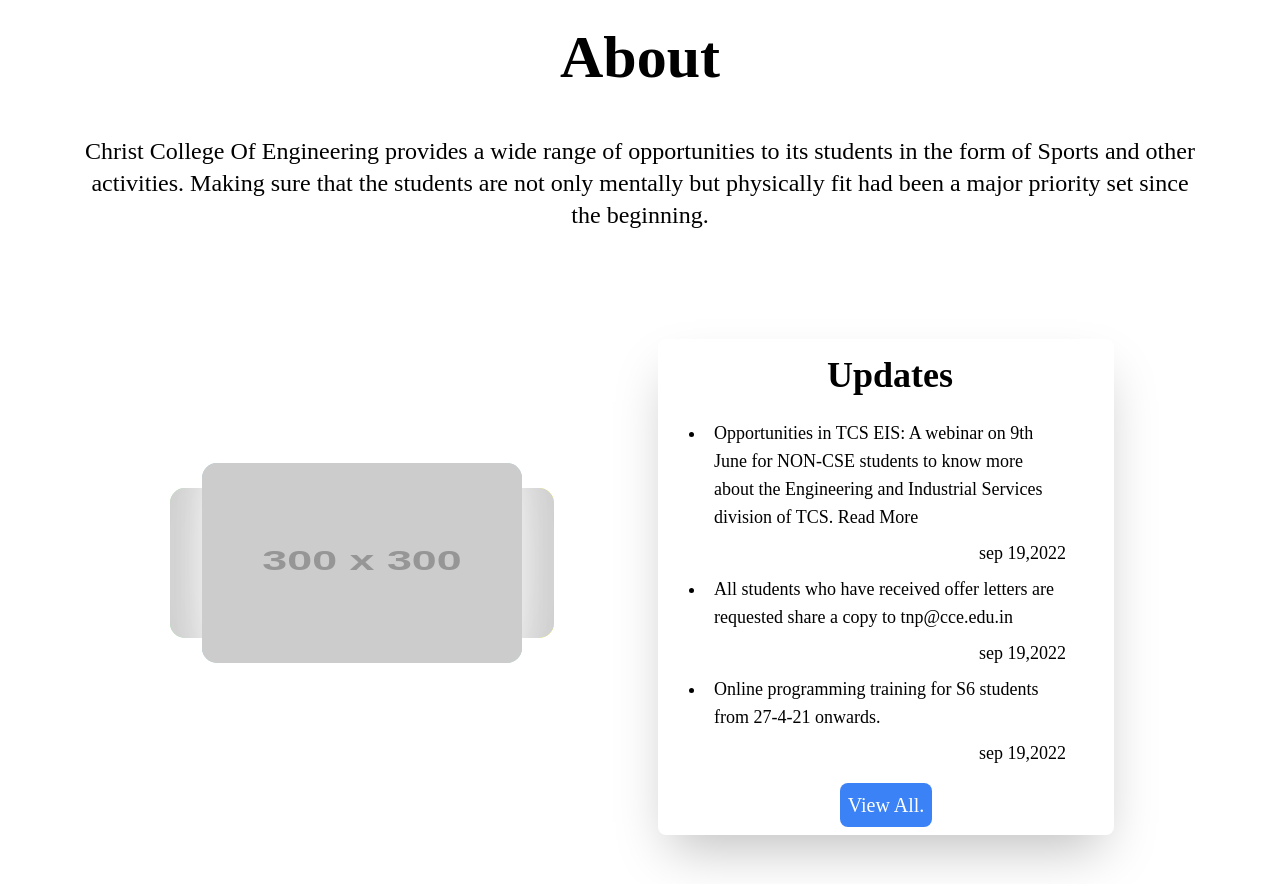
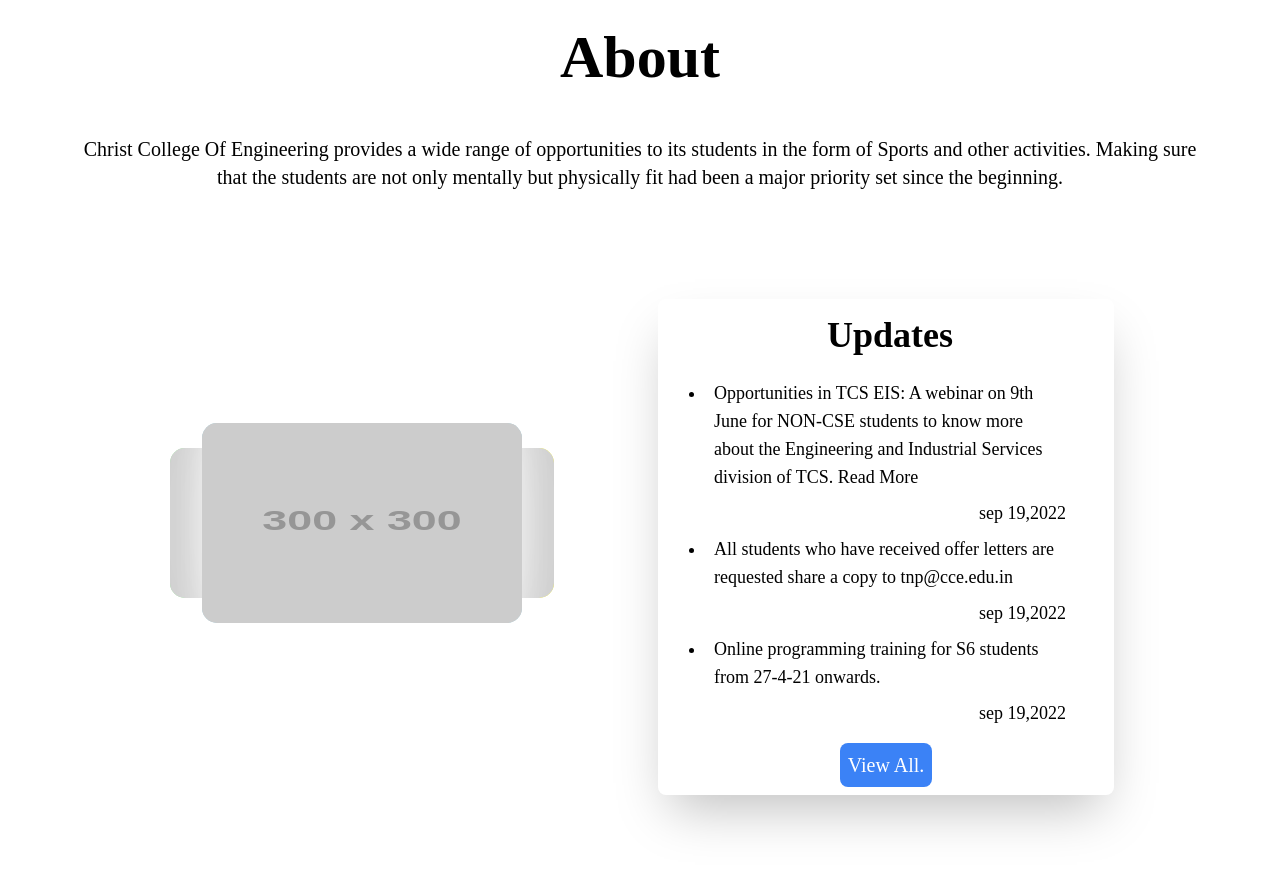
Before and after one commit to AjayVishnuE/Sports-cce, a plain HTML site: page index.html in a window 1280 px wide. Shown: the part 837-1721 px from the top of the page. Drawn offline with nearby package versions, Linux system fonts and the light colour scheme; placeholder pictures from the web are drawn by us.

Commit message:
Update index.html

```diff
--- a/index.html
+++ b/index.html
@@ -23,7 +23,7 @@
     </div>
     <div id="about" class="about py-4 pt-10 px-4">
         <h2 class="text-center text-6xl font-semibold pt-6 pb-12">About</h2>
-        <p class="text-center text-2xl md:px-16 ">Christ College Of Engineering provides a wide range of opportunities to its students in the form of Sports and other activities. Making sure that the students are not only mentally but physically fit had been a major priority set since the beginning.</p>
+        <p class="text-center text-xl sm:text-md md:px-16 ">Christ College Of Engineering provides a wide range of opportunities to its students in the form of Sports and other activities. Making sure that the students are not only mentally but physically fit had been a major priority set since the beginning.</p>
     </div>
     <div class="overall lg:flex py-4 lg:px-[150px] mb-12 md:justify-center md:items-center mx-4  ">
         <div class="carousel justify-center items-center w-full md:w-[700px] lg:py-[100px] p-4">
```
